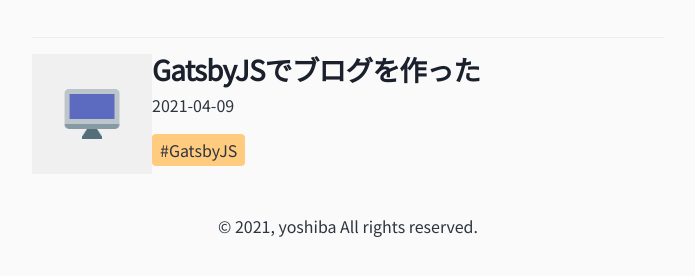
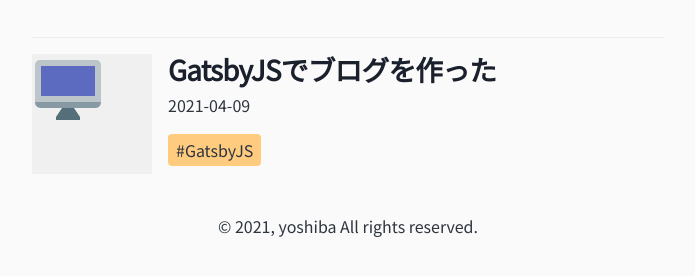
Before and after one commit to yosh1ba/buildnote, a Gatsby site: page / in a window 1280 px wide. Shown: the part 278-554 px from the top of the page, without its empty margins (292-987 px from the left). Built offline with nearby package versions, Linux system fonts and the light colour scheme; Gatsby itself is replaced by a stand-in of ours.

Commit message:
fix: アイキャッチのレイアウトが崩れる問題対応

```diff
--- a/src/components/post.js
+++ b/src/components/post.js
@@ -10,7 +10,6 @@
     <div key={slug} className={styles.wrapper}>
       <Link to={slug} className={styles.link} itemProp="url">
         <div className={styles.thumbnail}>
-          <div className={styles.thumbnailIcon}>
             {/* <Image filename="dev.png"
               style={{width: "60px"}} /> */}
               <StaticImage
@@ -18,10 +17,7 @@
                 src="../images/dev.png"
                 placeholder="blurred"
               />
-          </div>
-
         </div>
-
         <div>
           <h3 itemProp="headline" className={styles.titleStyle}>{title}</h3>
           <p className={styles.date}>{date}</p>
--- a/src/components/post.module.scss
+++ b/src/components/post.module.scss
@@ -16,14 +16,13 @@
 
 .link {
   display: flex;
-  flex-wrap: nowrap;
 }
 
 .thumbnail{
   width: 120px;
   height: 120px;
   background-color: var(--color-background-thin);
-  // margin-right: var(--spacing-4);
+  margin-right: var(--spacing-4);
 }
 
 .thumbnailIcon{
```
